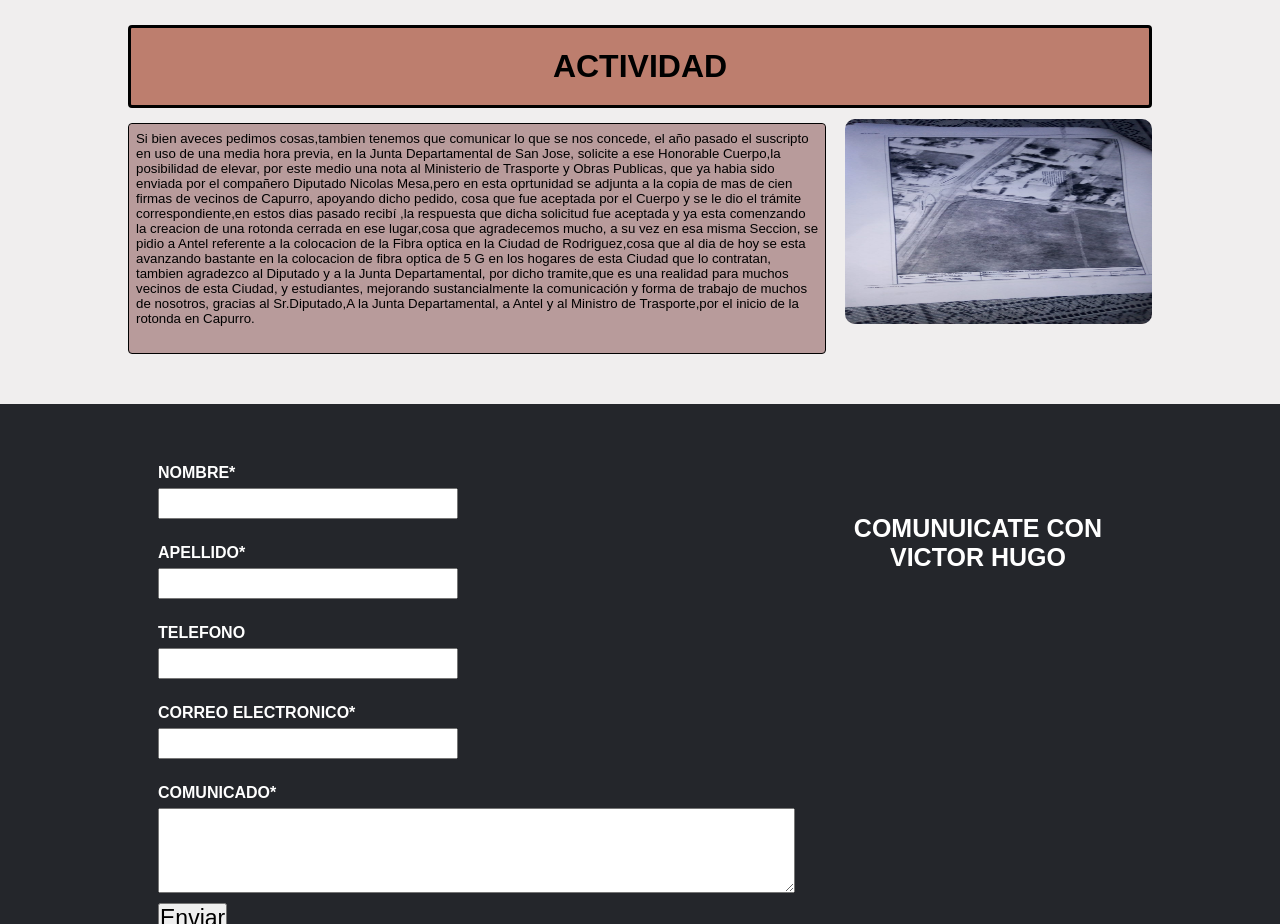
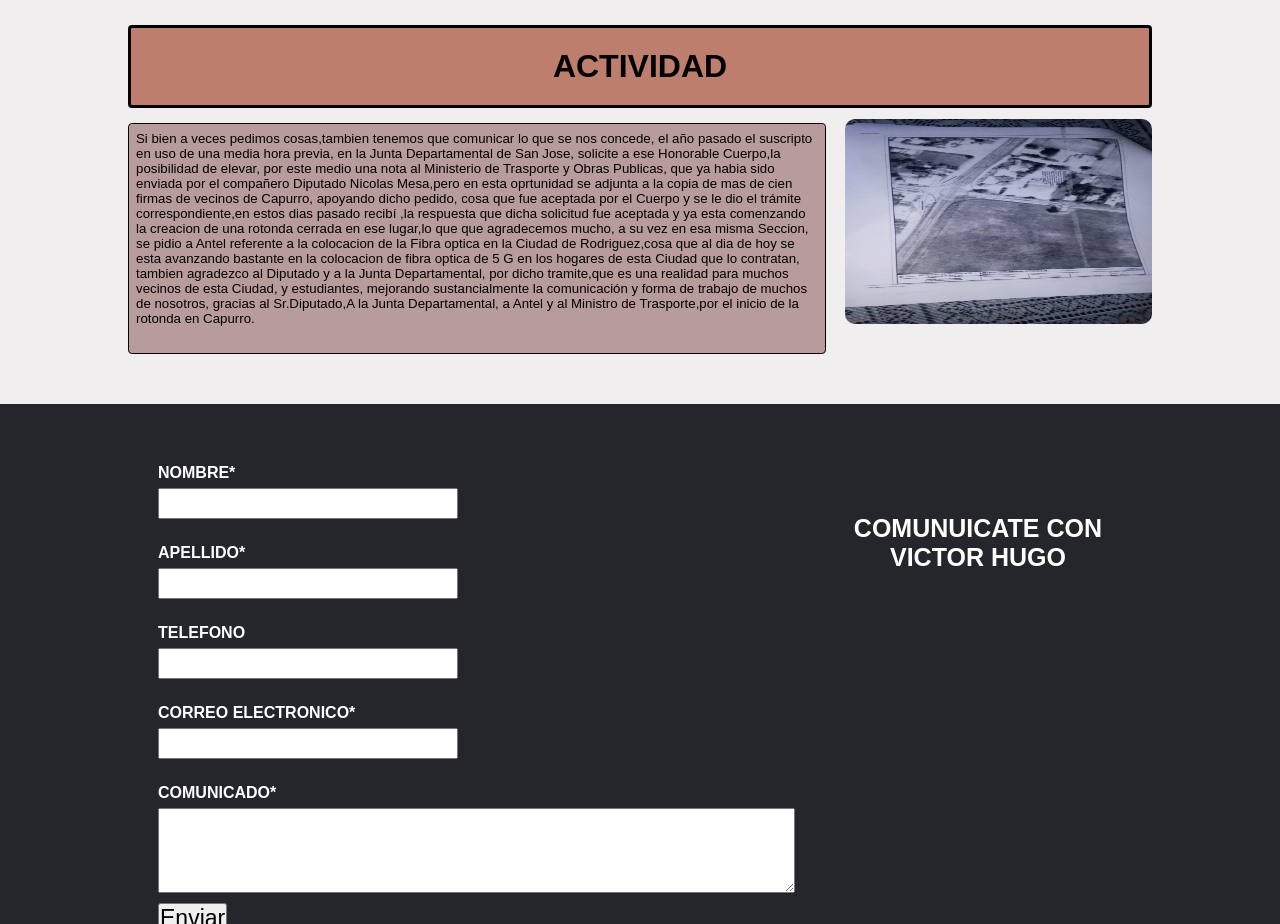
Before and after one commit to VctorCaraballoWeb/paginaweb, a plain HTML site: page Index.html in a window 1280 px wide. Shown: the part 1300-2224 px from the top of the page. Drawn offline with Linux system fonts and the light colour scheme.

Commit message:
Update Index.html

```diff
--- a/Index.html
+++ b/Index.html
@@ -141,7 +141,7 @@
 
         <div id="secciones_texto3">
 
-	<p>Si bien aveces pedimos cosas,tambien tenemos que comunicar lo que se nos concede, el año pasado el suscripto en uso de una media hora previa, en la Junta Departamental de San Jose, solicite a ese Honorable Cuerpo,la posibilidad de elevar, por este medio una nota al Ministerio de Trasporte y Obras Publicas, que ya habia sido enviada por el compañero Diputado Nicolas Mesa,pero en esta oprtunidad se adjunta a la copia  de mas de cien firmas de vecinos de Capurro,  apoyando dicho pedido, cosa que fue aceptada por el Cuerpo y se le dio el trámite correspondiente,en estos dias pasado recibí ,la respuesta que dicha solicitud fue aceptada y ya esta comenzando la creacion de una rotonda cerrada en ese lugar,cosa que agradecemos mucho, a su vez en esa misma Seccion, se pidio a Antel referente a la colocacion de la Fibra optica en la Ciudad de Rodriguez,cosa que al dia de hoy se esta avanzando bastante en la colocacion de fibra optica de 5 G en los hogares de esta Ciudad que lo contratan, tambien agradezco al Diputado y a la Junta Departamental, por dicho tramite,que es una realidad para muchos vecinos de esta Ciudad, y estudiantes, mejorando sustancialmente la comunicación  y forma de trabajo de muchos de nosotros, gracias al Sr.Diputado,A la Junta Departamental, a Antel y al  Ministro de Trasporte,por el inicio de la rotonda en Capurro.</p>
+	<p>Si bien a veces pedimos cosas,tambien tenemos que comunicar lo que se nos concede, el año pasado el suscripto en uso de una media hora previa, en la Junta Departamental de San Jose, solicite a ese Honorable Cuerpo,la posibilidad de elevar, por este medio una nota al Ministerio de Trasporte y Obras Publicas, que ya habia sido enviada por el compañero Diputado Nicolas Mesa,pero en esta oprtunidad se adjunta a la copia  de mas de cien firmas de vecinos de Capurro,  apoyando dicho pedido, cosa que fue aceptada por el Cuerpo y se le dio el trámite correspondiente,en estos dias pasado recibí ,la respuesta que dicha solicitud fue aceptada y ya esta comenzando la creacion de una rotonda cerrada en ese lugar,lo que que agradecemos mucho, a su vez en esa misma Seccion, se pidio a Antel referente a la colocacion de la Fibra optica en la Ciudad de Rodriguez,cosa que al dia de hoy se esta avanzando bastante en la colocacion de fibra optica de 5 G en los hogares de esta Ciudad que lo contratan, tambien agradezco al Diputado y a la Junta Departamental, por dicho tramite,que es una realidad para muchos vecinos de esta Ciudad, y estudiantes, mejorando sustancialmente la comunicación  y forma de trabajo de muchos de nosotros, gracias al Sr.Diputado,A la Junta Departamental, a Antel y al  Ministro de Trasporte,por el inicio de la rotonda en Capurro.</p>
 
 	</div>
 
```
